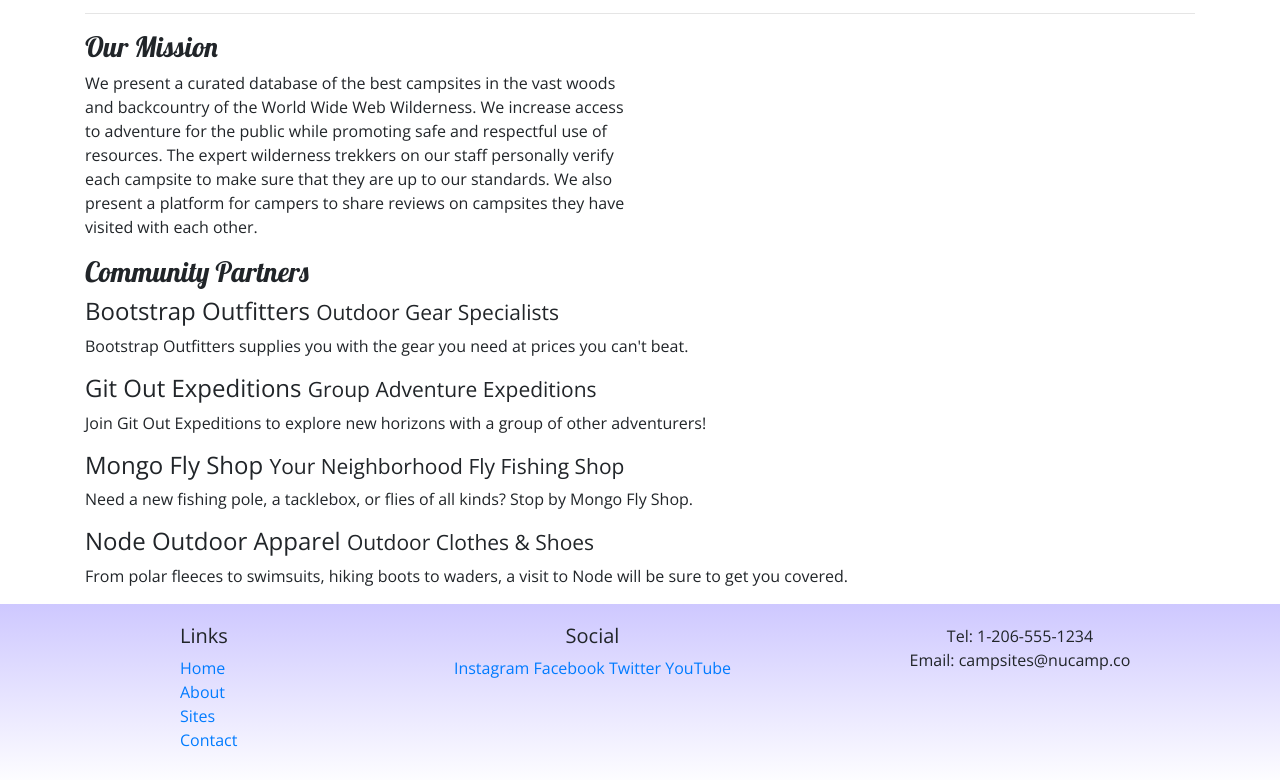
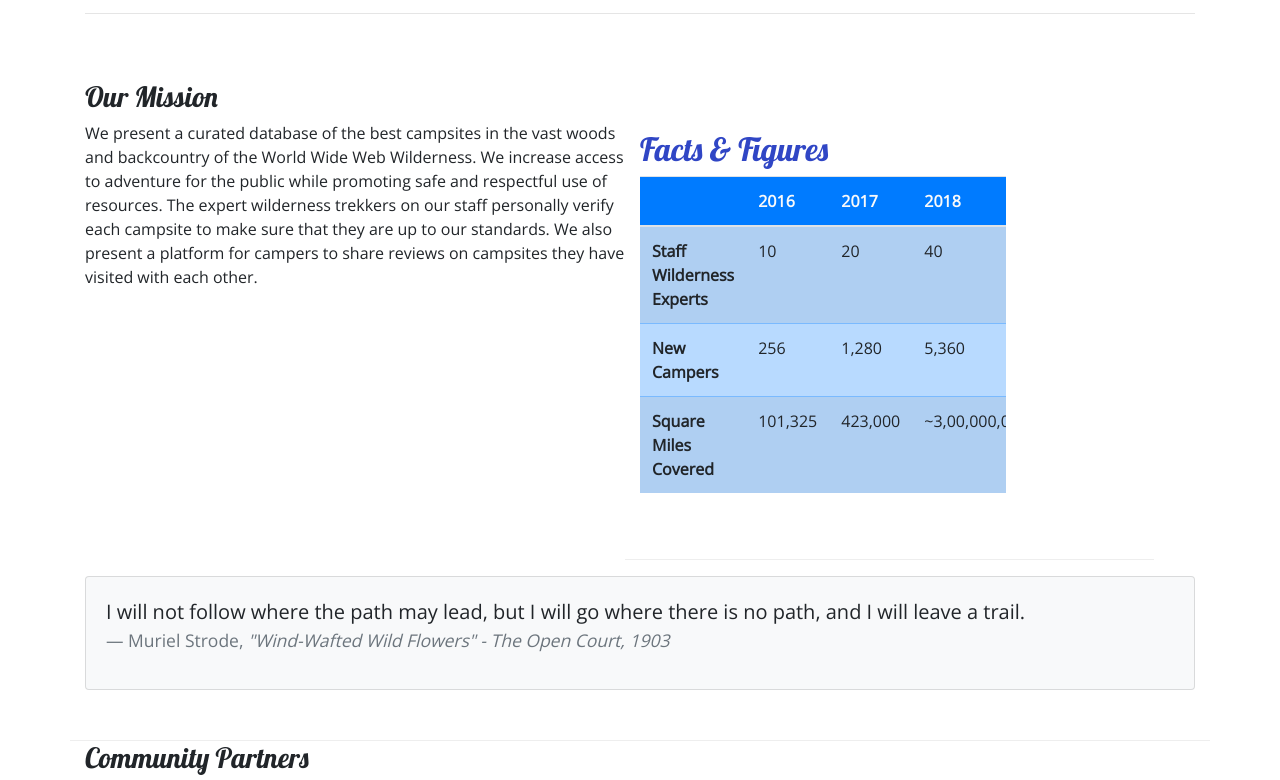
Before and after one commit to LucioSaldivar/BootStrap, a plain HTML site: page aboutus.html in a window 1280 px wide. Shown: the part 324-1104 px from the top of the page. Drawn offline with nearby package versions, Linux system fonts and the light colour scheme.

Commit message:
Tables and Cards

```diff
--- a/aboutus.html
+++ b/aboutus.html
@@ -57,10 +57,58 @@
             </div>
         </div>
 
-        <div class="row">
-            <div  class="col-sm-6 col-xl-6">
+        <div class="row row-content">
+            <div class="col-sm-6">
                 <h3>Our Mission</h3>
-                <p>We present a curated database of the best campsites in the vast woods and backcountry of the World Wide Web Wilderness. We increase access to adventure for the public while promoting safe and respectful use of resources. The expert wilderness trekkers on our staff personally verify each campsite to make sure that they are up to our standards. We also present a platform for campers to share reviews on campsites they have visited with each other.</p>
+                <p>We present a curated database of the best campsites in the vast woods and backcountry of the World Wide Web Wilderness. We increase access to adventure for the public while promoting safe and respectful use of resources. The expert wilderness trekkers on our staff personally verify each campsite to make sure that they are up to our standards. We also present a platform for campers to share reviews on campsites they have visited with  each other.</p>
+            </div>
+            <div class="row row-content">
+                <div class="col-sm-9">
+                    <h2>Facts &amp; Figures</h2>
+                    <div class="table-responsive">
+                           <table class="table table-striped">
+                        <thead>
+                            <tr class="bg-primary text-light">
+                                <th></th>
+                                <th>2016</th>
+                                <th>2017</th>
+                                <th>2018</th>
+                            </tr>
+                            </thead>
+                        <tbody class="table-primary">
+                                <tr>
+                                    <th>Staff Wilderness Experts</th>
+                                    <td>10</td>
+                                    <td>20</td>
+                                    <td>40</td>
+                                </tr>
+                                <tr>
+                                    <th>New Campers</th>
+                                    <td>256</td>
+                                    <td>1,280</td>
+                                    <td>5,360</td>
+                                </tr>
+                                <tr>
+                                    <th>Square Miles Covered</th>
+                                    <td>101,325</td>
+                                    <td>423,000</td>
+                                    <td>~3,00,000,000</td>
+                                </tr>
+                            </tbody>
+                        </table>
+                    </div>
+                </div>
+           </div>
+            <div class="col">
+                <div class="card card-body bg-light mt-3">
+                    <blockquote class="blockquote">
+                        <p class="mb-0">I will not follow where the path may lead, but I will go where there is no path, and I will leave a trail.</p>
+                        <footer class="blockquote-footer">Muriel Strode,
+                            <cite title="Source Title">"Wind-Wafted Wild Flowers" -
+                            The Open Court, 1903</cite>
+                        </footer>
+                    </blockquote>
+        		</div>
             </div>
         </div>
 
@@ -79,7 +127,7 @@
         </div>
     </div>
 
-    <footer>
+    <footer class="site-footer">
         <div class="container">
             <div class="row">
                 <div class="col-4 col-sm-2 offset-1">
--- a/css/styles.css
+++ b/css/styles.css
@@ -14,9 +14,9 @@ header h2 {
     color: #CEC8FF;
 }
 
-footer {
-    background-image: linear-gradient(#CEC8FF, white);
-    padding: 20px 0;
+.site-footer{
+    background-image: linear-gradient(#b7a8f8, white);
+    padding: 20px 0px;
 }
 
 .jumbotron {
```
Also changed, not shown: contactus.html (+1 -1 lines), index.html (+1 -1 lines).
